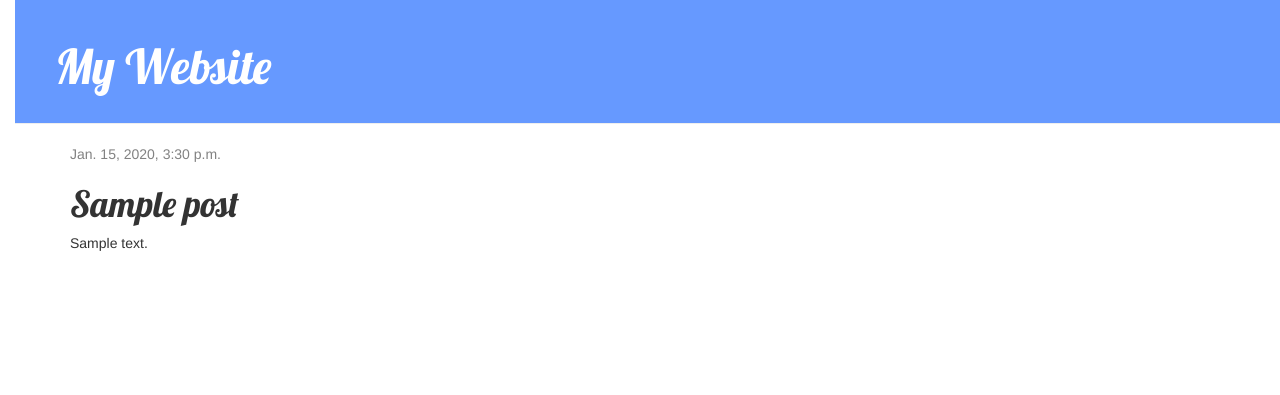
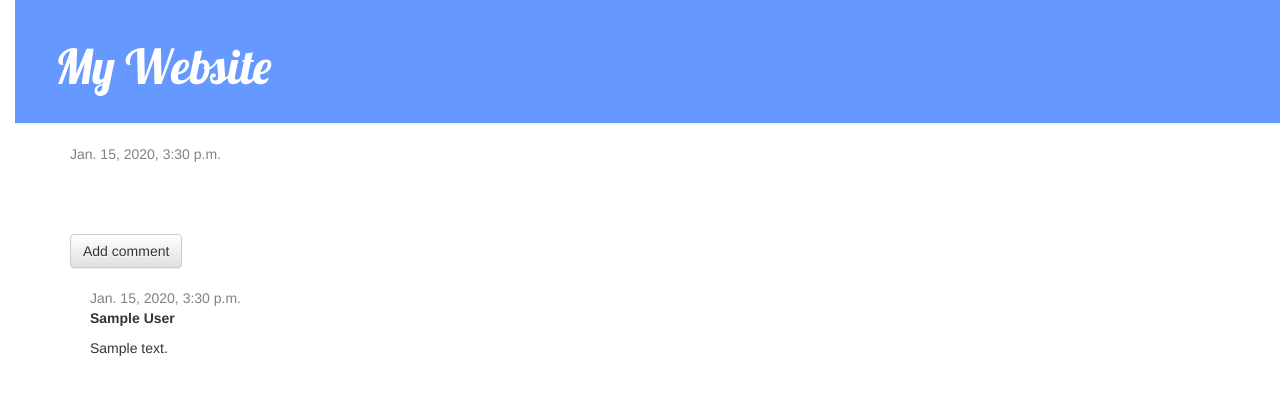
Before and after one commit to abhishek1104/myproject, a Django app: page /myapp/post/1/ in a window 1280 px wide. Shown: the top 395 px of the page. Run offline with Django 3.2, Linux system fonts and the light colour scheme; tables that the repository leaves empty hold one stand-in row (values such as "Sample post"); parts of the project's set-up code (start-up, migrations or seed data) failed here and were passed over; some libraries are stand-ins or nearby versions.

Commit message:
Entire blog with comments ready

```diff
--- a/myapp/admin.py
+++ b/myapp/admin.py
@@ -1,6 +1,7 @@
 from django.contrib import admin
 
 # Register your models here.
-from models import Post
+from .models import Post,Comment
 
 admin.site.register(Post)
+admin.site.register(Comment)
--- a/myapp/models.py
+++ b/myapp/models.py
@@ -13,7 +13,7 @@ class Post(models.Model):
     created_date = models.DateTimeField(
         default = timezone.now)
     publish_date = models.DateTimeField(
-        blank=False,null=False)
+        blank=True,null=True)
 
 
 
@@ -22,5 +22,28 @@ class Post(models.Model):
         self.save()
 
 
+    def approved_comments(self):
+        return self.comments.filter(is_approved=True)
+
     def __str__ (self):
         return self.title
+
+
+
+class Comment(models.Model):
+    post = models.ForeignKey('myapp.Post',related_name='comments')
+    author = models.CharField(max_length=200)
+    text = models.TextField()
+    created_date = models.DateTimeField (default=timezone.now)
+    is_approved = models.BooleanField(default=False)
+
+
+    def approve(self):
+        self.is_approved = True
+        self.save()
+
+
+
+
+    def __str__(self):
+        self.text
--- a/myapp/static/css/blog.css
+++ b/myapp/static/css/blog.css
@@ -56,3 +56,7 @@ h1, h2, h3, h4 {
 .post h1 a, .post h1 a:visited {
     color: #000000;
 }
+
+.comment {
+    margin: 20px 0px 20px 20px;
+}
--- a/myapp/templates/myapp/base.html
+++ b/myapp/templates/myapp/base.html
@@ -18,6 +18,7 @@
     <div class="page-header">
         {% if user.is_authenticated %}
             <a href="{% url 'post_new' %}" class="top-menu"><span class="glyphicon glyphicon-plus"></span></a>
+            <a href="{% url 'post_draft_list' %}" class="top-menu"><span class="glyphicon glyphicon-edit"></span></a>
         {% endif %}
 
         <h1><a href="/myapp/">My Website</a></h1>
@@ -32,4 +33,5 @@
         </div>
     </div>
 
+
 </body>
--- a/myapp/templates/myapp/post_details.html
+++ b/myapp/templates/myapp/post_details.html
@@ -13,9 +13,44 @@
     {% if user.is_authenticated %}
 
         <a class="btn btn-default" href="{% url 'post_edit' pk=post.pk %}"><span class="glyphicon glyphicon-pencil"></span></a>
-    {% endif %}
+        <a class="btn btn-default" href="{% url 'post_remove' pk=post.pk %}"><span class="glyphicon glyphicon-remove"></span></a>
+
+
     <h1>{{post.title}}</h1>
     <p>{{ post.text|linebreaks }}</p>
 
+    {% if not post.publish_date %}
+
+        <a class="btn btn-default" href="{% url 'myapp.views.post_publish' pk=post.pk %}" >Publish</a>
+
+    {% endif %}
+
+    {% endif %}
+
 </div>
+
+<div>
+
+<a class="btn btn-default" href="{% url 'add_comment_to_post' pk=post.pk %}">Add comment</a>
+{% for comment in post.comments.all %}  <!-- Here comments is from post = models.ForeignKey('myapp.Post',related_name='comments') !-->
+    {% if user.is_authenticated or comment.is_approved %}
+    <div class="comment">
+
+        <div class = "Date">{{ comment.created_date }}
+        {% if not comment.is_approved %}
+            <a class="btn btn-default" href="{% url 'comment_remove' pk=comment.pk %}"><span class="glyphicon glyphicon-remove"></span></a>
+            <a class="btn btn-default" href="{% url 'comment_approve' pk=comment.pk %}"><span class="glyphicon glyphicon-ok"></span></a>
+        {% endif %}
+        </div>
+
+        <strong>{{ comment.author }}</strong>
+        <p>{{ comment.text | linebreaks }}</p>
+    </div>
+    {% endif %}
+{% empty %}
+    <p>No Comments Yet</p>
+{% endfor %}
+</div>
+
+
 {% endblock %}
--- a/myapp/templates/myapp/post_list.html
+++ b/myapp/templates/myapp/post_list.html
@@ -8,6 +8,7 @@
         </div>
             <h1><a href="{% url 'post_details' pk=post.pk %}">{{ post.title }}</a></h1>
             <p>{{post.text|linebreaks}}</p>
+            <a href="{% url 'myapp.views.post_details' pk=post.pk %}">Comments: {{ post.approved_comments.count}}</a>
         </div>
     {% endfor %}
 {% endblock %}
--- a/myapp/urls.py
+++ b/myapp/urls.py
@@ -4,11 +4,15 @@ from . import views
 
 urlpatterns = [
 
-
-    url(r'^article/(\d{2})/(\d{4})', views.viewArticle, name='viewArticle'),
-    url(r'^hello/' , views.hello , name='hello'),
     url(r'^$', views.post_list , name='post_list'),
     url(r'^post/(?P<pk>\d+)/$',views.post_details, name='post_details'),
     url(r'^post/new/$',views.post_new, name='post_new'),
-    url(r'^post/(?P<pk>\d+)/edit/', views.post_edit , name='post_edit')
+    url(r'^post/(?P<pk>\d+)/edit/', views.post_edit , name='post_edit'),
+    url(r'^post/drafts/$', views.post_draft_list , name='post_draft_list'),
+    url(r'^post/(?P<pk>\d+)/publish/$', views.post_publish, name='post_publish'),
+    url(r'^post/(?P<pk>\d+)/remove/$', views.post_remove, name='post_remove'),
+    url(r'^post/(?P<pk>\d+)/comment/$', views.add_comment_to_post , name='add_comment_to_post'),
+    url(r'^comment/(?P<pk>\d+)/approve/$', views.comment_approve, name='comment_approve'),
+    url(r'^comment/(?P<pk>\d+)/remove/$', views.comment_remove, name='comment_remove'),
+
 ]
--- a/myapp/views.py
+++ b/myapp/views.py
@@ -1,20 +1,12 @@
 from django.shortcuts import render, get_object_or_404,redirect
 from django.http import HttpResponse
-from .models import Post
+from .models import Post,Comment
 from django.utils import timezone
 import datetime
-from .forms import PostForm
+from .forms import PostForm,CommentForm
+from django.contrib.auth.decorators import login_required
 
 # Create your views here.
-
-def hello(request, number=6):
-    text="<h1>welcome to my app number %s!</h1>"% number
-    return HttpResponse(text)
-
-
-def viewArticle(request, month, year):
-   display ="Article no.s is month {0} & year {1}".format(month,year)
-   return HttpResponse(display)
 
 
 def hello(request):
@@ -32,7 +24,7 @@ def post_details(request,pk):
     post=get_object_or_404(Post,pk=pk)
     return render(request,"myapp/post_details.html",{'post': post})
 
-
+@login_required
 def post_new(request):
 
     if request.method =='POST':
@@ -40,7 +32,7 @@ def post_new(request):
         if form.is_valid():
             post=form.save(commit=False)
             post.author=request.user
-            post.publish_date=timezone.now()
+            #post.publish_date=timezone.now()
             post.save()
             return redirect('post_details' , pk=post.pk)
 
@@ -50,6 +42,7 @@ def post_new(request):
     return render(request,"myapp/post_edit.html",{'form':form})
 
 
+@login_required
 def post_edit(request,pk):
     post=get_object_or_404(Post,pk=pk)
 
@@ -67,3 +60,51 @@ def post_edit(request,pk):
       form = PostForm(instance=post)
 
     return render(request,"myapp/post_edit.html",{'form':form})
+
+
+@login_required
+def post_draft_list(request):
+    posts=Post.objects.filter(publish_date__isnull=True).order_by('created_date')
+    return render(request,'myapp/draft_posts.html',{'posts':posts})
+
+@login_required
+def post_publish(request, pk):
+    post = get_object_or_404(Post, pk=pk)
+    post.publish()
+    return redirect('myapp.views.post_details', pk=pk)
+
+@login_required
+def post_remove(request, pk):
+    post =  get_object_or_404(Post, pk=pk)
+    post.delete()
+    return redirect('myapp.views.post_list')
+
+
+def add_comment_to_post(request,pk):
+    post=get_object_or_404(Post,pk=pk)
+
+    if request.method=='POST':
+        form=CommentForm(request.POST)
+        if form.is_valid():
+            comment=form.save(commit=False)
+            comment.post=post
+            comment.save()
+            return redirect('myapp.views.post_details',pk=post.pk)
+    else:
+        form=CommentForm()
+
+    return render(request,'myapp/add_comment_to_post.html',{'form':form})
+
+@login_required
+def comment_approve(request,pk):
+    comment=get_object_or_404(Comment, pk=pk)
+    comment.approve()
+    return redirect('myapp.views.post_details', pk=comment.post.pk)
+
+
+@login_required
+def comment_remove(request,pk):
+    comment=get_object_or_404(Comment, pk=pk)
+    post_pk=comment.post.pk
+    comment.delete()
+    return redirect('myapp.views.post_details', pk=post_pk)
```
Also changed, not shown: myapp/forms.py (+8 -1 lines), myapp/templates/myapp/add_comment_to_post.html (added, +9 -0 lines), myapp/templates/myapp/draft_posts.html (added, +14 -0 lines), myapp/migrations/0005_auto_20160518_1527.py (added), myapp/migrations/0006_comment_text.py (added), 7 other files.
